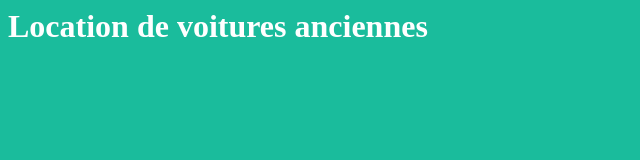
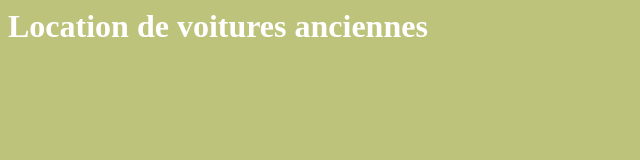
Before and after one commit to philoub68/locationVoiture, a plain HTML site: page index.html in a window 1280 px wide. Shown: the whole page, without its empty margins (0-640 px from the left). Drawn offline with Linux system fonts and the light colour scheme.

Commit message:
Modif couleur fond

```diff
--- a/index.html
+++ b/index.html
@@ -1,7 +1,7 @@
 <html>
 	<head>
 	</head>
-	<body style="background-color:#1abc9c">
+	<body style="background-color:#bdc37a">
 		<h1 style="color:white">Location de voitures anciennes</h1>
 	</body>
 </html>
```
